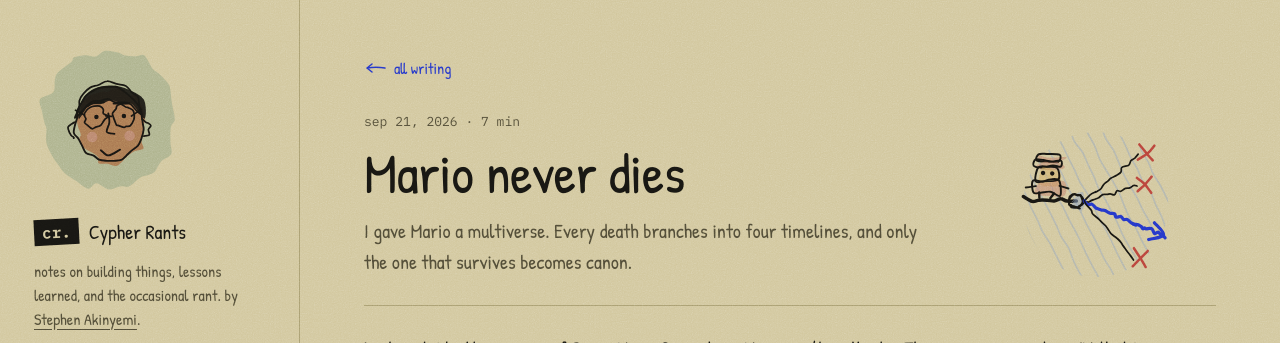
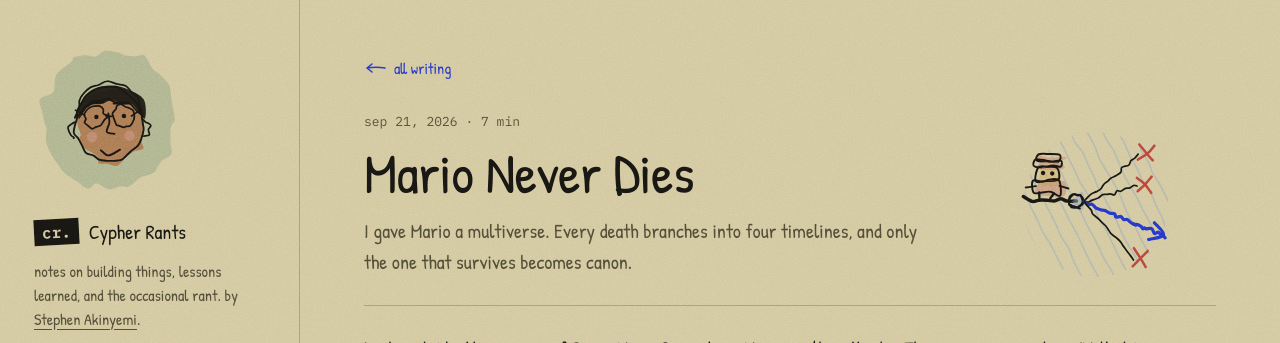
Before and after one commit to appcypher/appcypher.github.io, a Jekyll site: the page built from _posts/2026-09-21-mario-never-dies.md, in a window 1280 px wide and 900 px high. Shown: the top 343 px of the window. Built offline with Jekyll 4.4.1, drawn with Linux system fonts in a browser that asks for light colours.

```diff
--- a/_posts/2026-09-21-mario-never-dies.md
+++ b/_posts/2026-09-21-mario-never-dies.md
@@ -1,5 +1,5 @@
 ---
-title: Mario never dies
+title: Mario Never Dies
 description: I gave Mario a multiverse. Every death branches into four timelines, and only the one that survives becomes canon.
 cover: stephen
 cover_art: mario-never-dies
```
